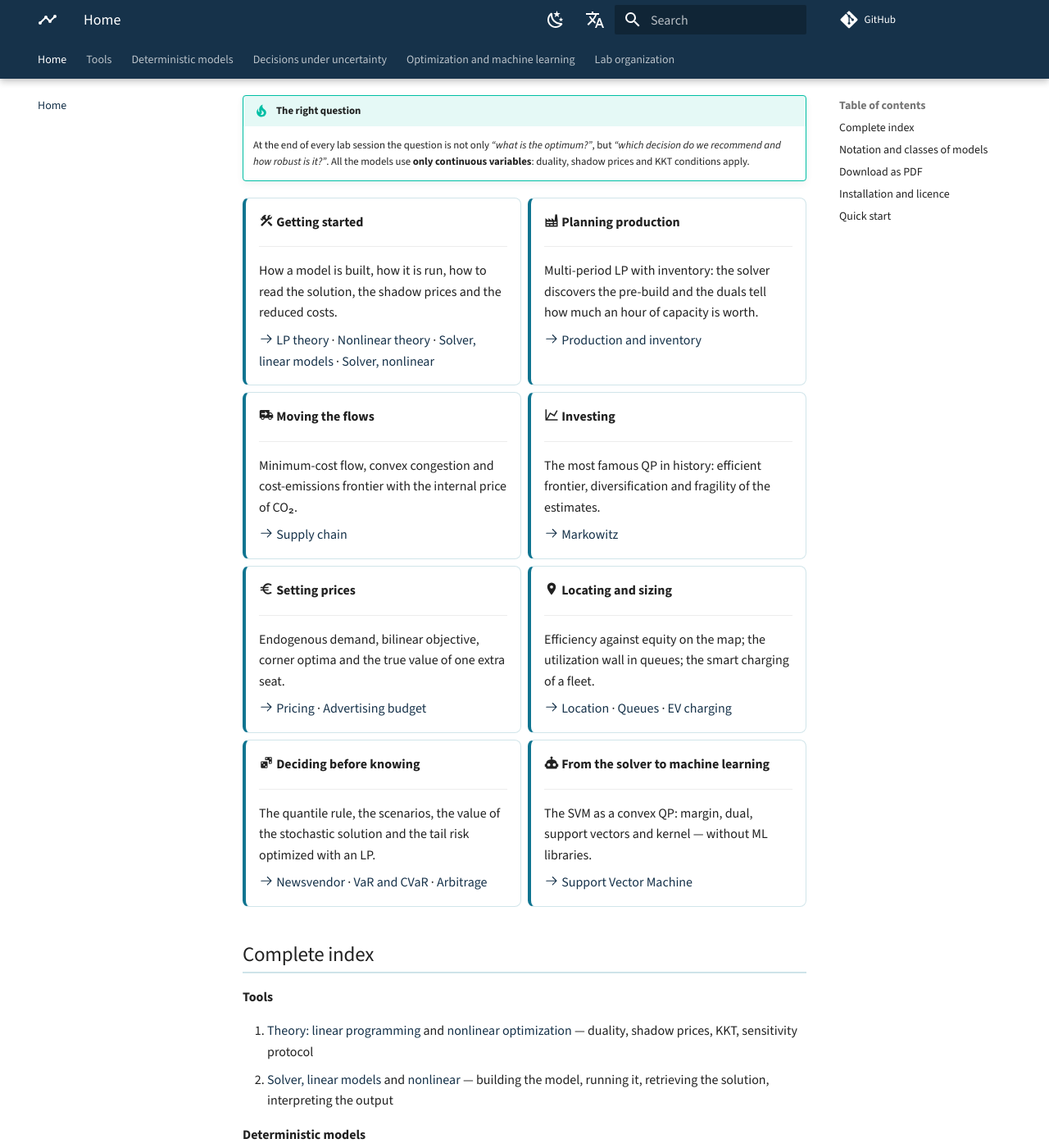
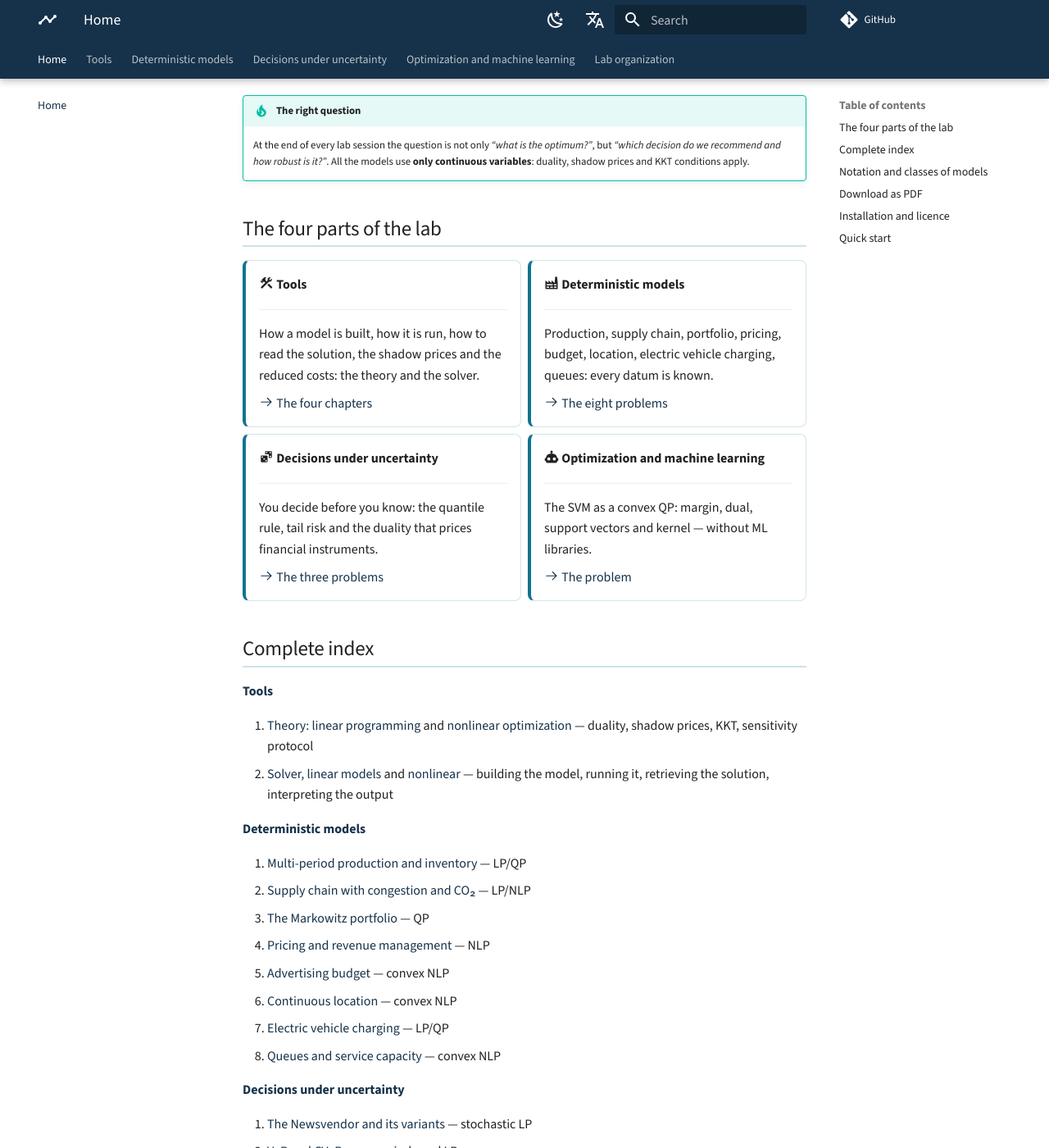
Before and after one commit to fabiofurini/operations-research-lab, an MkDocs documentation site: the page built from docs/index.md, in a window 1280 px wide and 1400 px high, scrolled down 368 px. Shown: the whole window at 82% size. Built offline with MkDocs 1.6.1 and Material for MkDocs 9.7.7, drawn with Linux system fonts in a browser that asks for light colours; comment, search, counter and statistics services are not loaded.

Commit message:
The home page points to the lists of problems, not to single chapters
Co-Authored-By: Claude Fable 5 <noreply@anthropic.com>

```diff
--- a/docs/index.md
+++ b/docs/index.md
@@ -18,99 +18,58 @@ change by 5%?
     but *“which decision do we recommend and how robust is it?”*. All the models use
     **only continuous variables**: duality, shadow prices and KKT conditions apply.
 
+## The four parts of the lab
+
 <div class="grid cards" markdown>
 
--   :material-hammer-wrench: **Getting started**
+-   :material-hammer-wrench: **Tools**
 
     ---
 
-    How a model is built, how it is run, how to read the solution,
-    the shadow prices and the reduced costs.
+    How a model is built, how it is run, how to read the solution, the shadow
+    prices and the reduced costs: the theory and the solver.
 
-    [:octicons-arrow-right-24: LP theory](theory-lp.md) ·
-    [Nonlinear theory](theory-nonlinear.md) ·
-    [Solver, linear models](solver-lp.md) ·
-    [Solver, nonlinear](solver-nonlinear.md)
+    [:octicons-arrow-right-24: The four chapters](tools.md)
 
--   :material-factory: **Planning production**
+-   :material-factory: **Deterministic models**
 
     ---
 
-    Multi-period LP with inventory: the solver discovers the pre-build and the duals tell
-    how much an hour of capacity is worth.
+    Production, supply chain, portfolio, pricing, budget, location, electric
+    vehicle charging, queues: every datum is known.
 
-    [:octicons-arrow-right-24: Production and inventory](production.md)
+    [:octicons-arrow-right-24: The eight problems](deterministic-models.md)
 
--   :material-truck-delivery: **Moving the flows**
+-   :material-dice-multiple: **Decisions under uncertainty**
 
     ---
 
-    Minimum-cost flow, convex congestion and cost-emissions frontier with the
-    internal price of CO₂.
+    You decide before you know: the quantile rule, tail risk and the duality that
+    prices financial instruments.
 
-    [:octicons-arrow-right-24: Supply chain](supplychain.md)
+    [:octicons-arrow-right-24: The three problems](decisions-uncertainty.md)
 
--   :material-chart-line: **Investing**
+-   :material-robot: **Optimization and machine learning**
 
     ---
 
-    The most famous QP in history: efficient frontier, diversification and
-    fragility of the estimates.
+    The SVM as a convex QP: margin, dual, support vectors and kernel — without ML
+    libraries.
 
-    [:octicons-arrow-right-24: Markowitz](markowitz.md)
-
--   :material-currency-eur: **Setting prices**
-
-    ---
-
-    Endogenous demand, bilinear objective, corner optima and the true value of one
-    extra seat.
-
-    [:octicons-arrow-right-24: Pricing](pricing.md) ·
-    [Advertising budget](budget.md)
-
--   :material-map-marker: **Locating and sizing**
-
-    ---
-
-    Efficiency against equity on the map; the utilization wall in queues;
-    the smart charging of a fleet.
-
-    [:octicons-arrow-right-24: Location](location.md) ·
-    [Queues](queues.md) · [EV charging](ev-charging.md)
-
--   :material-dice-multiple: **Deciding before knowing**
-
-    ---
-
-    The quantile rule, the scenarios, the value of the stochastic solution and the
-    tail risk optimized with an LP.
-
-    [:octicons-arrow-right-24: Newsvendor](newsvendor.md) ·
-    [VaR and CVaR](var-cvar.md) ·
-    [Arbitrage](arbitrage.md)
-
--   :material-robot: **From the solver to machine learning**
-
-    ---
-
-    The SVM as a convex QP: margin, dual, support vectors and kernel — without
-    ML libraries.
-
-    [:octicons-arrow-right-24: Support Vector Machine](svm.md)
+    [:octicons-arrow-right-24: The problem](optimization-ml.md)
 
 </div>
 
 ## Complete index
 
-**Tools**
+**[Tools](tools.md)**
 
 1. [Theory: linear programming](theory-lp.md) and [nonlinear optimization](theory-nonlinear.md) — duality,
    shadow prices, KKT, sensitivity protocol
 2. [Solver, linear models](solver-lp.md) and [nonlinear](solver-nonlinear.md) — building the model, running
    it, retrieving the solution, interpreting the output
 
-**Deterministic models**
+**[Deterministic models](deterministic-models.md)**
 
 3. [Multi-period production and inventory](production.md) — LP/QP
 4. [Supply chain with congestion and CO₂](supplychain.md) — LP/NLP
@@ -121,13 +80,13 @@ change by 5%?
 9. [Electric vehicle charging](ev-charging.md) — LP/QP
 10. [Queues and service capacity](queues.md) — convex NLP
 
-**Decisions under uncertainty**
+**[Decisions under uncertainty](decisions-uncertainty.md)**
 
 11. [The Newsvendor and its variants](newsvendor.md) — stochastic LP
 12. [VaR and CVaR](var-cvar.md) — scenario-based LP
 13. [Arbitrage and pricing](arbitrage.md) — LP and duality that prices
 
-**Optimization and machine learning**
+**[Optimization and machine learning](optimization-ml.md)**
 
 14. [Support Vector Machine](svm.md) — QP
 
```
